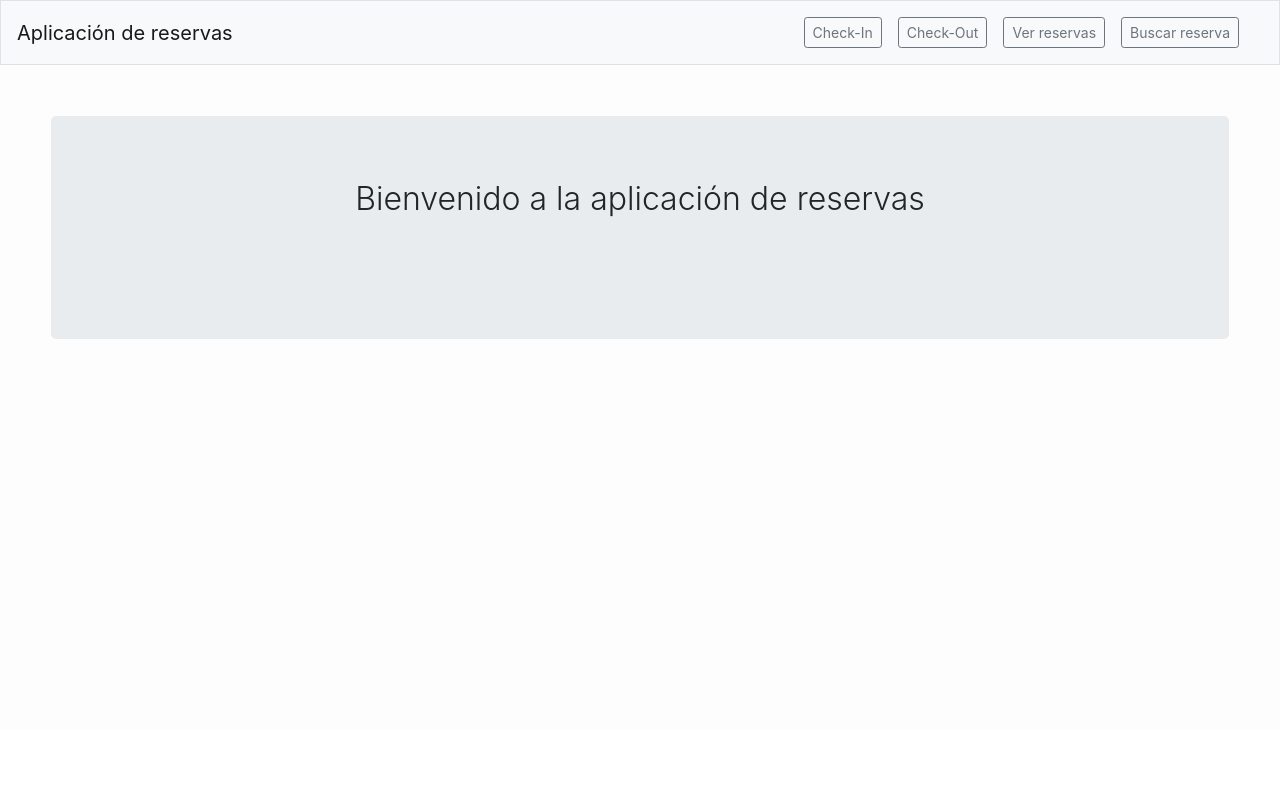
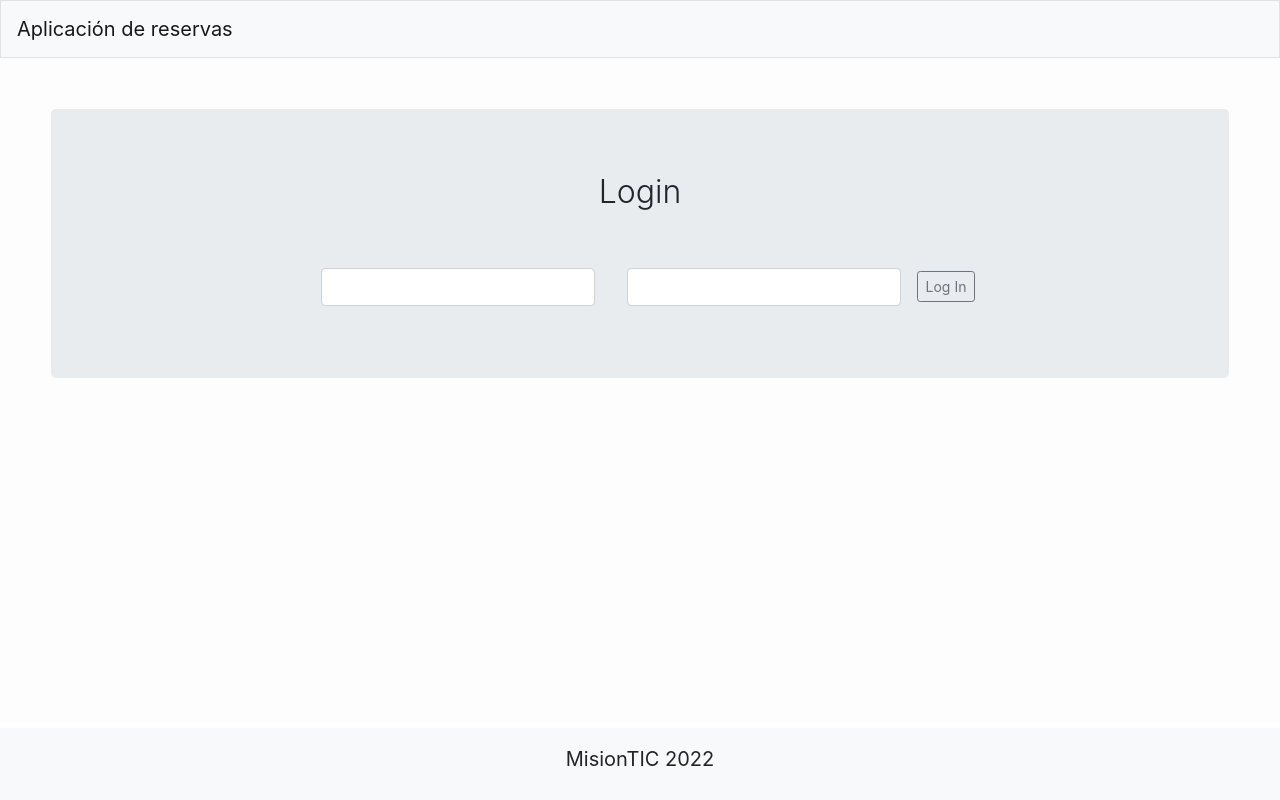
Before and after one commit to fayeljadue/reservas_app, a Vue app: page /login in a window 1280 px wide. Built offline with nearby package versions, Linux system fonts and the light colour scheme.

Commit message:
Boton y función de login agregados

```diff
--- a/index.html
+++ b/index.html
@@ -9,4 +9,15 @@
     <div id="app"></div>
     <!-- built files will be auto injected -->
   </body>
+  <footer class="footer navbar-brand blue mt-auto py-3 bg-light"> MisionTIC 2022</footer>
 </html>
+
+<style>
+  .footer {
+    position: fixed;
+    left: 0;
+    bottom: 0;
+    width: 100%;
+    text-align: center;
+  }
+  </style>
--- a/package.json
+++ b/package.json
@@ -6,7 +6,7 @@
   "private": true,
   "scripts": {
     "dev": "webpack-dev-server --inline --progress --config build/webpack.dev.conf.js",
-    "start": "node server.js",
+    "start": "npm run dev",
     "build": "node build/build.js"
   },
   "dependencies": {
--- a/src/App.vue
+++ b/src/App.vue
@@ -21,6 +21,7 @@
           <ul class="navbar-nav ml-auto pr-3">
             <li class="nav-item">
               <button
+                v-if="is_auth"
                 v-on:click="checkin"
                 class="m-2 btn btn-sm btn-outline-secondary"
                 type="button"
@@ -30,6 +31,7 @@
             </li>
             <li class="nav-item">
               <button
+                v-if="is_auth"
                 class="m-2 btn btn-sm btn-outline-secondary"
                 type="button"
                 v-on:click="checkout"
@@ -39,6 +41,7 @@
             </li>
             <li class="nav-item">
               <button
+                v-if="is_auth"
                 v-on:click="verreservas"
                 class="m-2 btn btn-sm btn-outline-secondary"
                 type="button"
@@ -48,11 +51,22 @@
             </li>
             <li class="nav-item">
               <button
+                v-if="is_auth"
                 v-on:click="buscarreserva"
                 class="m-2 btn btn-sm btn-outline-secondary"
                 type="button"
               >
                 Buscar reserva
+              </button>
+            </li>
+            <li class="nav-item">
+              <button
+                v-if="is_auth"
+                v-on:click="logout"
+                class="m-2 btn btn-sm btn-outline-secondary"
+                type="button"
+              >
+                Logout
               </button>
             </li>
           </ul>
@@ -61,10 +75,13 @@
     </div>
     <div class="main-component">
       <div class="jumbotron">
-        <h1 v-if="visibilidad" class="display-4 pb-5 title">Bienvenido a la aplicación de reservas</h1>
-        <router-view></router-view>
+        <h1 v-if="visibilidad" class="display-4 pb-5 title">
+          Bienvenido a la aplicación de reservas
+        </h1>
+        <router-view v-on:login="login"></router-view>
       </div>
     </div>
+
   </div>
 </template>
 
@@ -72,46 +89,91 @@
 export default {
   name: "App",
   components: {},
-  data: function () {
+  data: function() {
     return {
       titulo: "Bienvenido a la aplicación de reservas",
-      visibilidad: false
+      visibilidad: false,
+      is_auth: localStorage.getItem("is_auth") || false
     };
   },
   methods: {
+    checkin: function() {
+      var self = this;
 
-    checkin: function () {
-      if (this.$route.name != "checkin") {
-        this.visibilidad=false
-        this.$router.push({ name: "checkin" });
+      if (self.$route.name != "checkin") {
+        self.visibilidad = false;
+        self.$router.push({ name: "checkin" });
+      }
+      self.update_auth();
+    },
+    verreservas: function() {
+      var self = this;
+
+      if (self.$route.name != "verreservas") {
+        self.visibilidad = false;
+        self.$router.push({ name: "verreservas" });
+      }
+      self.update_auth();
+    },
+    checkout: function() {
+      var self = this;
+
+      if (self.$route.name != "checkout") {
+        self.visibilidad = false;
+        self.$router.push({ name: "checkout" });
+      }
+      self.update_auth();
+    },
+    buscarreserva: function() {
+      var self = this;
+
+      if (self.$route.name != "buscarreserva") {
+        self.visibilidad = false;
+        self.$router.push({ name: "buscarreserva" });
+      }
+      self.update_auth();
+    },
+    login: function(username) {
+      var self = this;
+
+      localStorage.setItem("current_username", username);
+      localStorage.setItem("is_auth", true);
+      self.$router.push("/");
+      self.visibilidad = true;
+      self.update_auth();
+    },
+
+    update_auth: function() {
+      var self = this;
+      self.is_auth = localStorage.getItem("is_auth") || false;
+
+      if (self.is_auth == false) {
+        if (self.$route.name != "login") {
+          self.$router.push({ name: "login" });
+        }
       }
     },
-    verreservas: function () {
-      if (this.$route.name != "verreservas") {
-        this.visibilidad=false
-        this.$router.push({ name: "verreservas" });
-      }
-    },
-    checkout: function () {
-      if (this.$route.name != "checkout") {
-        this.visibilidad=false
-        this.$router.push({ name: "checkout" });
-      }
-    },
-    buscarreserva: function () {
-      if (this.$route.name != "buscarreserva") {
-        this.visibilidad=false
-        this.$router.push({ name: "buscarreserva" });
-      }
+
+    logout: function() {
+      var self = this;
+
+      localStorage.removeItem("current_username");
+      localStorage.removeItem("is_auth");
+      self.visibilidad = false;
+      self.update_auth();
     }
   },
+
   created: function() {
-    if (this.$route.name == null)
-    {
-      this.visibilidad = true
+    var self = this;
+    if (self.$route.name != "login" && self.is_auth == false) {
+      self.$router.push({ name: "login" });
+    }
+    if (self.$route.name == null) {
+      self.visibilidad = true;
     }
   }
-}
+};
 </script>
 
 <style>
--- a/src/components/CheckIn.vue
+++ b/src/components/CheckIn.vue
@@ -38,36 +38,36 @@
 import axios from "axios";
 export default {
   name: "Checkin",
-  data: function () {
+  data: function() {
     return {
       titulo: "Reservas pendientes por hacer Check-In",
-      reservas: [],
+      reservas: []
     };
   },
   methods: {
-    enviarId: function (event, reserva) {
+    enviarId: function(event, reserva) {
       axios
-        .put("https://app-reservasg3m3.herokuapp.com/reserva/chekin?id_reserva="+reserva)
-        .then((response) => {
-          alert(response.data.mensaje)
-          window.location.reload(true)
+        .put("http://app-reservasg3m3.herokuapp.com/reserva/chekin?id_reserva=" + reserva)
+        .then(response => {
+          alert(response.data.mensaje);
+          window.location.reload(true);
         })
-        .catch((error) => {
+        .catch(error => {
           alert("No se puede realizar la reserva");
         });
-    },
+    }
   },
-  beforeCreate: function () {
+  beforeCreate: function() {
     axios
-      .get("https://app-reservasg3m3.herokuapp.com/reserva/empleado/visualizar/pendiente")
-      .then((response) => {
+      .get("http://app-reservasg3m3.herokuapp.com/reserva/empleado/visualizar/pendiente")
+      .then(response => {
         this.reservas = response.data;
       })
-      .catch((error) => {
+      .catch(error => {
         console.log(error);
         alert("Error del servidor");
       });
-  },
+  }
 };
 </script>
 
--- a/src/components/CheckOut.vue
+++ b/src/components/CheckOut.vue
@@ -38,37 +38,37 @@
 import axios from "axios";
 export default {
   name: "checkout",
-  data: function () {
+  data: function() {
     return {
       titulo: "Reservas pendientes por hacer Check-out",
-      reservas: [],
+      reservas: []
     };
   },
   methods: {
-    enviarId: function (event, reserva) {
-        var checkout={'id_reserva':reserva}
+    enviarId: function(event, reserva) {
+      var checkout = { id_reserva: reserva };
       axios
-        .put("https://app-reservasg3m3.herokuapp.com/reserva/chekout",checkout)
-        .then((response) => {
-          alert("Recepcionado correctamente")
-          window.location.reload(true)
+        .put("http://app-reservasg3m3.herokuapp.com/reserva/chekout", checkout)
+        .then(response => {
+          alert("Recepcionado correctamente");
+          window.location.reload(true);
         })
-        .catch((error) => {
+        .catch(error => {
           alert("No se puede realizar el check-out");
         });
-    },
+    }
   },
-  beforeCreate: function () {
+  beforeCreate: function() {
     axios
-      .get("https://app-reservasg3m3.herokuapp.com/reserva/empleado/visualizar/progreso")
-      .then((response) => {
+      .get("http://app-reservasg3m3.herokuapp.com/reserva/empleado/visualizar/progreso")
+      .then(response => {
         this.reservas = response.data;
       })
-      .catch((error) => {
+      .catch(error => {
         console.log(error);
         alert("Error del servidor");
       });
-  },
+  }
 };
 </script>
 
--- /dev/null
+++ b/src/components/Login.vue
@@ -0,0 +1,70 @@
+<template>
+  <div>
+    <h1 class="display-4 pb-5 title">{{ titulo }}</h1>
+    <div class="form-inline reserva">
+      <div class="form-group mx-sm-3 mb-2">
+        <input
+          type="text"
+          v-model="usr.usuario"
+          class="form-control"
+          id="usuario"
+        />
+      </div>
+      <div class="form-group mx-sm-3 mb-2">
+        <input
+          type="password"
+          v-model="usr.contrasenia"
+          class="form-control"
+          id="contrasenia"
+        />
+      </div>
+      <button
+        type="button"
+        v-on:click="login"
+        class="mb-2 btn btn-sm btn-outline-secondary"
+      >
+        Log In
+      </button>
+    </div>
+  </div>
+</template>
+
+<script>
+import axios from "axios";
+export default {
+  name: "login",
+  data: function() {
+    return {
+      titulo: "Login",
+      usr: { usuario: "", contrasenia: "" },
+      autenticado: false
+    };
+  },
+  methods: {
+    login: function() {
+      var self = this;
+
+      if (self.usuario || self.contrasenia) {
+        alert("Ingrese el usuario y la contraseña");
+      } else {
+        axios
+          .post("http://app-reservasg3m3.herokuapp.com/login", self.usr)
+          .then(response => {
+            self.autenticado = response.data;
+            self.$emit("login", self.usr.usuario);
+          })
+          .catch(error => {
+            alert(error.response.data.detail);
+          });
+      }
+    }
+  }
+};
+</script>
+
+<style scoped>
+.reserva {
+  justify-content: center;
+  text-align: center;
+}
+</style>
--- a/src/router.js
+++ b/src/router.js
@@ -1,8 +1,10 @@
+
 import vueRouter from "vue-router"
 import BuscarReserva from "./components/BuscarReserva"
 import Checkin from "./components/CheckIn"
 import VerReservas from "./components/VerReservas"
 import checkout from "./components/CheckOut"
+import Login from "./components/Login"
 
 const router = new vueRouter ({
     mode: 'history',
@@ -28,6 +30,11 @@ const router = new vueRouter ({
             name: 'buscarreserva',
             component: BuscarReserva
         },
+        {
+            path: '/login',
+            name: 'login',
+            component: Login
+        },
     ]
 })
 
```
Also changed, not shown: src/components/BuscarReserva.vue (+34 -32 lines), src/components/VerReservas.vue (+20 -15 lines).
